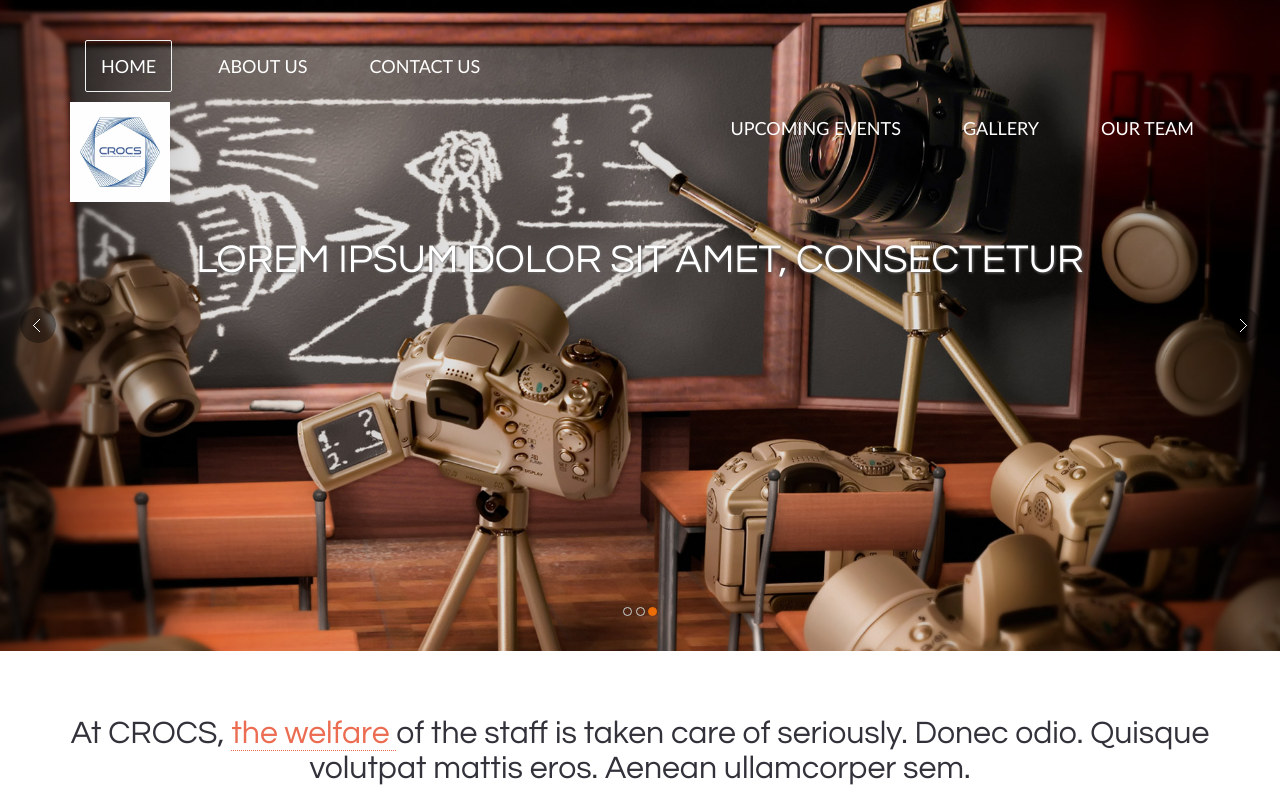
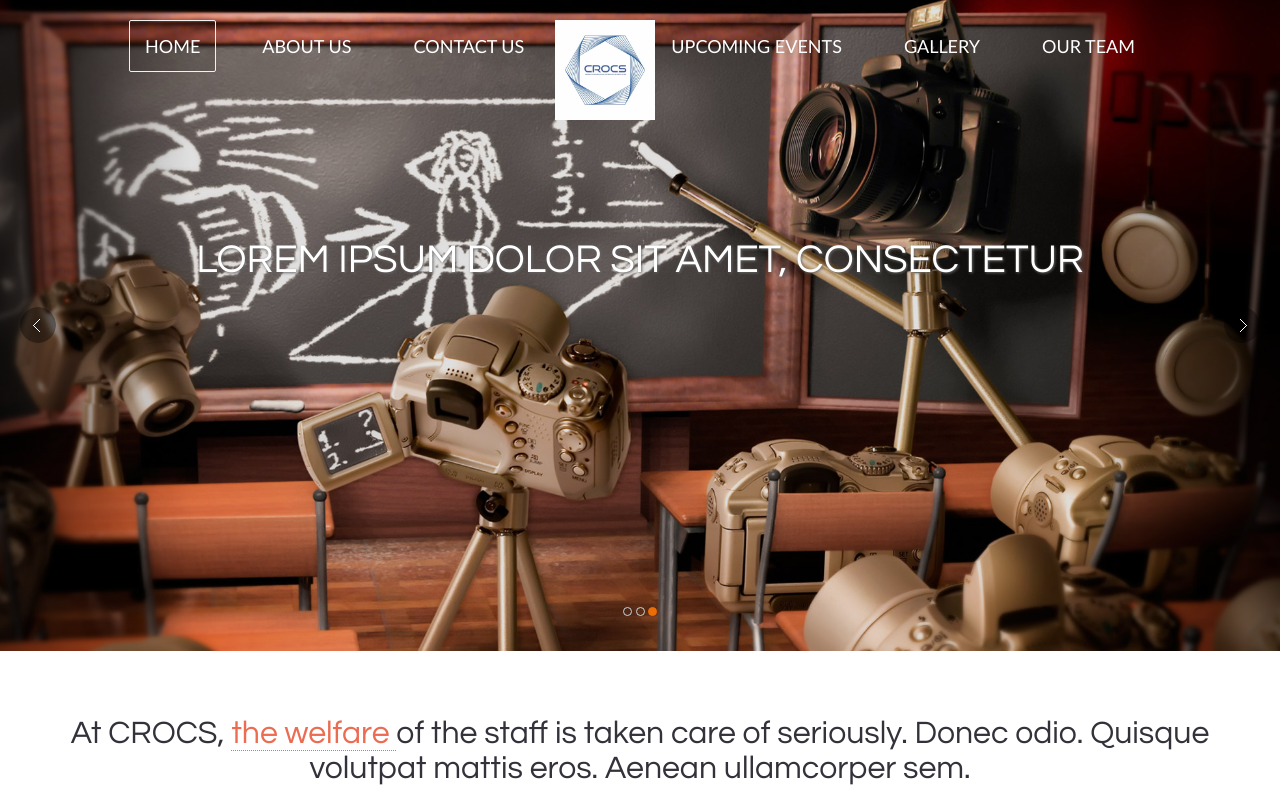
Before and after one commit to MuxzAHassan/CROCS-website, a plain HTML site: page index.html in a window 1280 px wide. Shown: the top 800 px of the page. Drawn offline with Linux system fonts and the light colour scheme.

Commit message:
Center the logo in css

```diff
--- a/css/style.css
+++ b/css/style.css
@@ -45,8 +45,41 @@ header.with-boxed {
 	background-size: 100% 100%;
 	width: 100%;
 }
-.navbar-left { width: 100%; }
-.navbar-nav.second { float: right; }
+.navbar {
+    display: flex;
+    justify-content: space-between; /* Distribute space evenly */
+    align-items: center; /* Vertically center items */
+    height: 100px; /* Adjust height as needed */
+    padding: 0 20px; /* Add padding to the sides */
+    background-color: #f8f9fa; /* Optional: Background color */
+}
+
+.navbar-left, .navbar-right {
+    display: flex;
+}
+
+.navbar-left ul, .navbar-right ul {
+    display: flex;
+    list-style: none;
+    margin: 0;
+    padding: 0;
+}
+
+.navbar-left li, .navbar-right li {
+    margin: 0 10px; /* Add spacing between items */
+}
+
+.navbar-header {
+    display: flex;
+    justify-content: center; /* Horizontally center the logo */
+    align-items: center; /* Vertically center the logo */
+}
+
+.navbar-header img {
+    display: block;
+}
+/* .navbar-left, .navbar-right { display:flex; }
+.navbar-nav.second { float: right; } */
 /*Typography*/
 a {
 	color: #ffa02f;
--- a/index.html
+++ b/index.html
@@ -28,17 +28,16 @@
           <li><a href="aboutus.html">About Us</a></li>
           <li><a href="contact.html">Contact Us</a></li>
         </ul>
-        </div>
-
-        <div class="navbar-header" style="display: flex; justify-content: center; align-items: center; height: 100px;">
+        <div class="navbar-header">
           <img src="images/gallery/CROCS_Logo.jpg" width="100" height="100">
         </div>
-
-        <ul class="nav navbar-nav second navbar-collapse" id="bs-example-navbar-collapse-2">
-          <li><a href="full_width.html">Upcoming Events</a></li>
-          <li><a href="portfolio.html">Gallery</a></li>
-          <li><a href="contact.html">Our Team</a></li>
-        </ul>
+        <div class="navbar-right">
+          <ul class="nav navbar-nav second navbar-collapse" id="bs-example-navbar-collapse-2">
+            <li><a href="full_width.html">Upcoming Events</a></li>
+            <li><a href="portfolio.html">Gallery</a></li>
+            <li><a href="contact.html">Our Team</a></li>
+          </ul>
+        </div>
       </div>
       <!-- /.navbar-collapse -->
     </nav>
```
